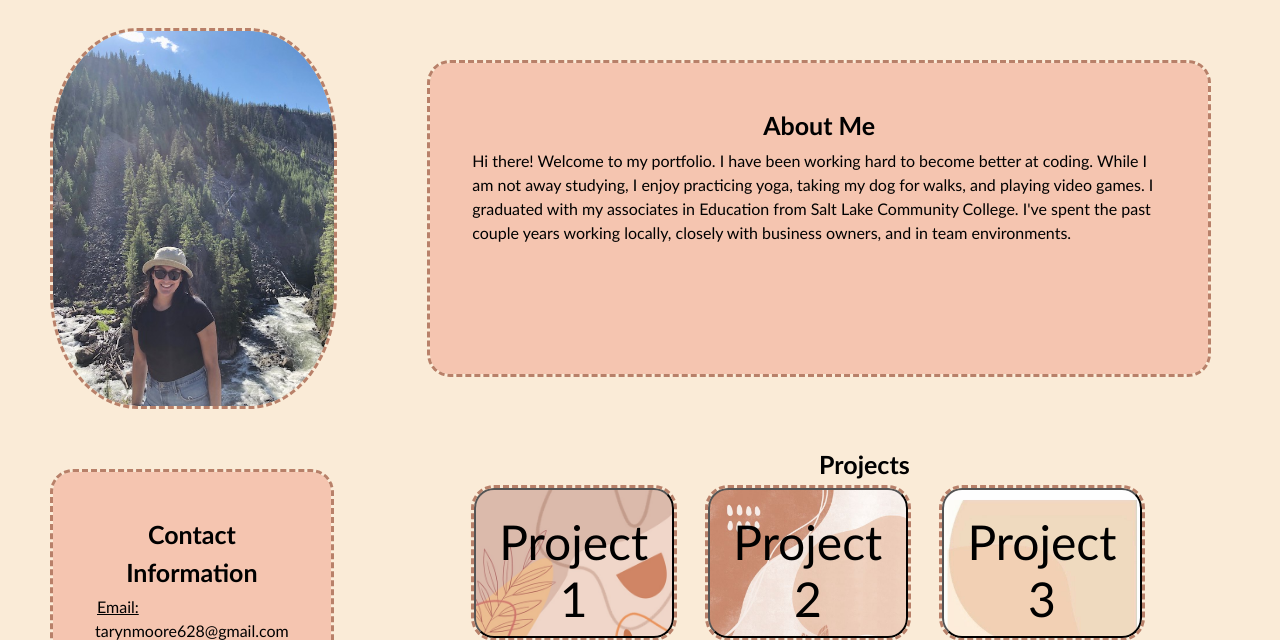
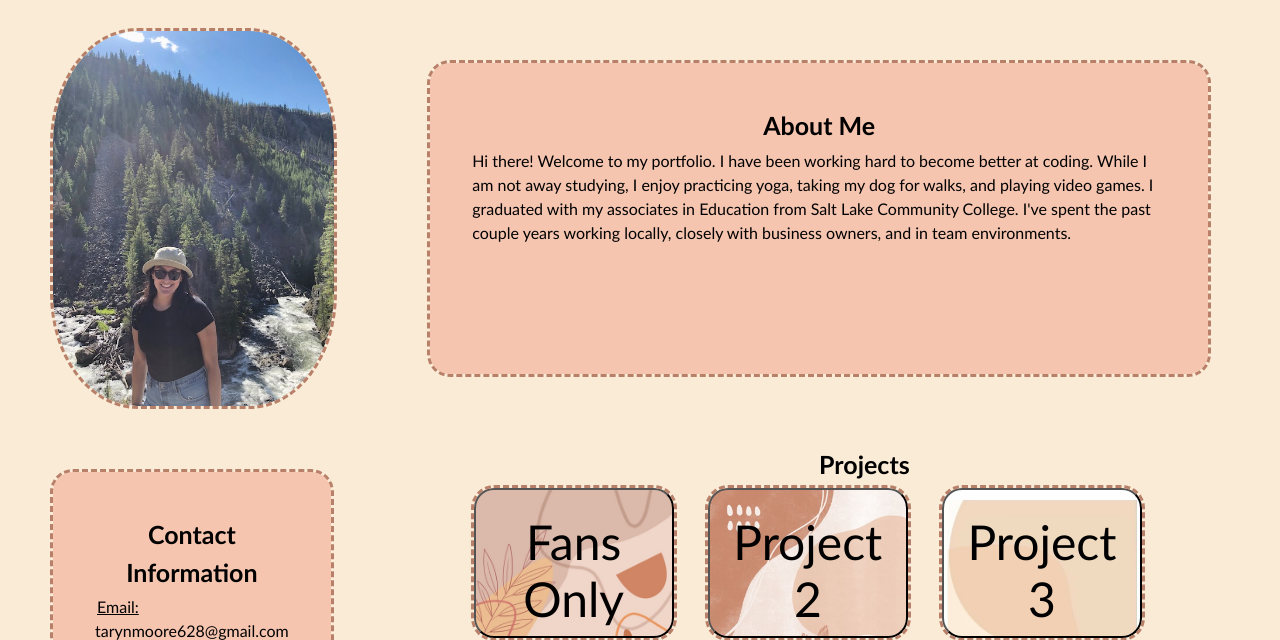
Before and after one commit to Tarynmoore/Challenge-2, a plain HTML site: page index.html in a window 1280 px wide. Shown: the part 160-800 px from the top of the page. Drawn offline with Linux system fonts and the light colour scheme.

Commit message:
Update index.html

```diff
--- a/index.html
+++ b/index.html
@@ -52,7 +52,7 @@
 
       <figure class="backgorund">
         <h4 class="text text-projects">Projects</h4>
-        <button class="img1" type="submit">Project 1</button>
+        <button class="img1" type="submit" src="https://github.com/rtarasevich/Fans-Only">Fans Only</button>
         <button class="img2" type="submit">Project 2</button>
         <button class="img3" type="submit">Project 3</button>
         <button class="img4" type="submit">Project 4</button>
```
